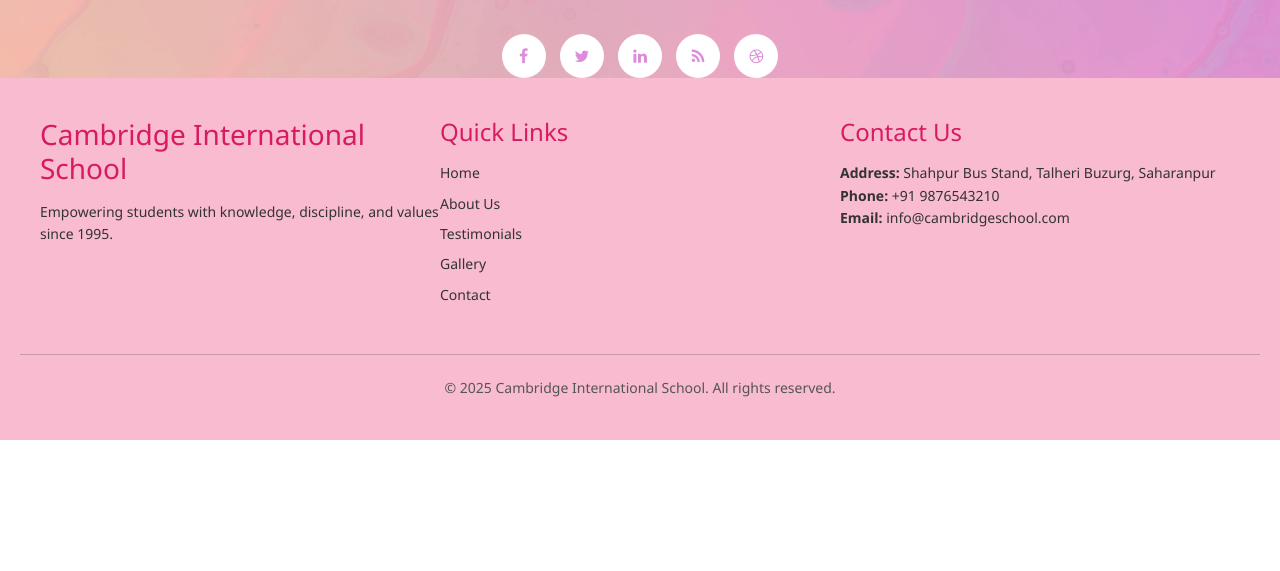
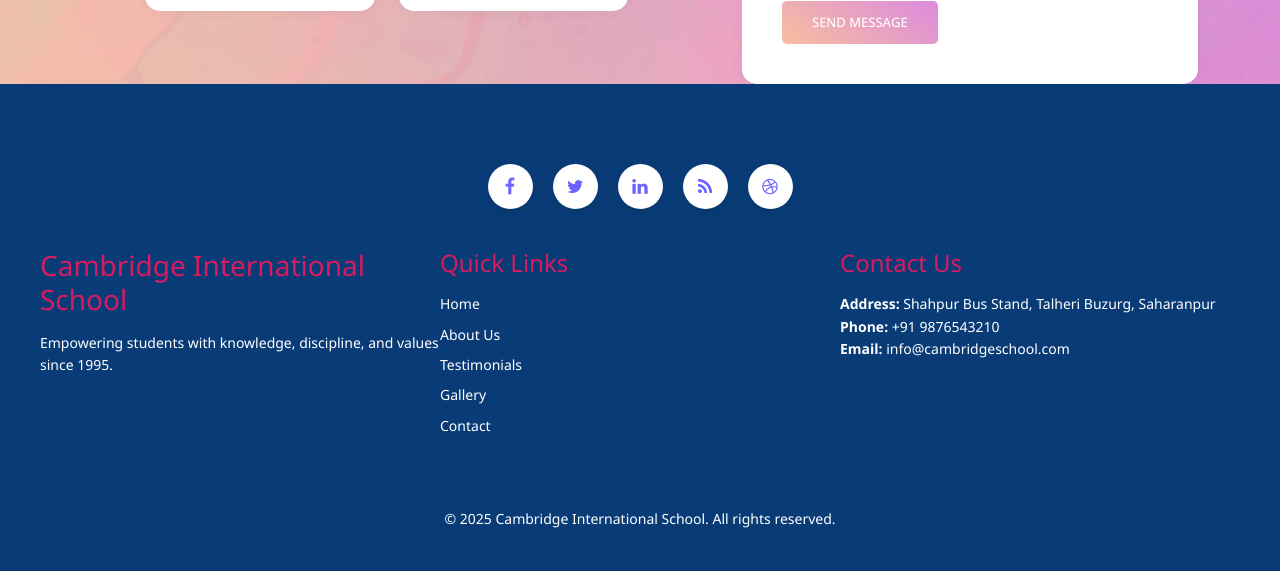
Before and after one commit to aman60pant/School-Website, a PHP site: page /contact.php in a window 1280 px wide. Shown: the part 2014-2585 px from the top of the page. Before the commit the page ends 2454 px from the top, so only its background shows below. Run offline with PHP 8.4, Linux system fonts and the light colour scheme; some libraries are stand-ins or nearby versions.

Commit message:
Project done in php

```diff
--- a/assets/css/templatemo-eduwell-style.css
+++ b/assets/css/templatemo-eduwell-style.css
@@ -934,9 +934,8 @@ services
 
 /* Footer Styles - Mostly Pink Theme */
 .site-footer {
-  background-color: #F8BBD0;
+  background-color: #093c77;
   /* Light pink background */
-  color: #333;
   padding: 40px 20px;
   font-family: 'Segoe UI', sans-serif;
 }
@@ -964,7 +963,7 @@ services
 .footer-box p,
 .footer-box a,
 .footer-box ul li {
-  color: #333;
+  color: white;
   font-size: 14px;
   line-height: 1.6;
   text-decoration: none;
@@ -985,7 +984,7 @@ services
 }
 
 .site-footer hr {
-  border-color: rgba(0, 0, 0, 0.1);
+  border-color: white;
   margin: 20px 0;
 }
 
@@ -993,9 +992,42 @@ services
   text-align: center;
   font-size: 14px;
   margin: 0;
-  color: #555;
-}
-
+  color: white;
+}
+
+.social-icons-wrapper {
+  text-align: center;
+  margin: 40px 0;
+}
+
+.social-icons {
+  display: inline-flex;
+  justify-content: center;
+  gap: 20px;
+  padding: 0;
+  list-style: none;
+}
+
+.social-icons li a {
+  display: flex;
+  align-items: center;
+  justify-content: center;
+  width: 45px;
+  height: 45px;
+  border-radius: 50%;
+  background: #ffffff;
+  color: #6c63ff;
+  font-size: 18px;
+  transition: all 0.3s ease;
+  box-shadow: 0 4px 12px rgba(0, 0, 0, 0.1);
+}
+
+.social-icons li a:hover {
+  background: #6c63ff;
+  color: #fff;
+  transform: translateY(-3px) scale(1.05);
+  box-shadow: 0 6px 18px rgba(108, 99, 255, 0.3);
+}
 
 
 /*
--- a/include/footer.php
+++ b/include/footer.php
@@ -63,7 +63,14 @@
             </div>
           </form>
         </div>
-        <div class="col-lg-12">
+
+      </div>
+    </div>
+  </section>
+
+  <footer class="site-footer">
+    <div class="footer-container">
+      <div class="col-lg-12 social-icons-wrapper">
         <ul class="social-icons">
           <li><a href="#"><i class="fa fa-facebook"></i></a></li>
           <li><a href="#"><i class="fa fa-twitter"></i></a></li>
@@ -72,12 +79,6 @@
           <li><a href="#"><i class="fa fa-dribbble"></i></a></li>
         </ul>
       </div>
-      </div>
-    </div>
-  </section>
-<footer class="site-footer">
-  <div class="footer-container">
-
       <!-- About -->
       <div class="footer-box">
         <h3>Cambridge International School</h3>
```
Also changed, not shown: other parts of assets/css/templatemo-eduwell-style.css (+65 -2 lines), index.php (+11 -2 lines). Lines whose indentation alone changed are shown as unchanged.
